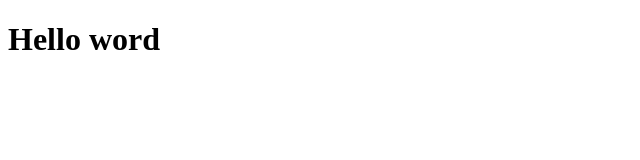
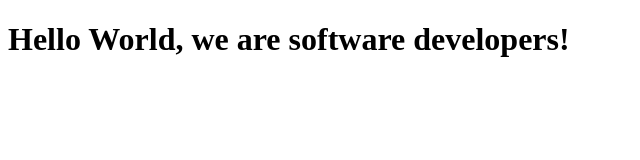
Before and after one commit to KHARCHISalahEddine/MicroverseTrials2, a plain HTML site: page index.html in a window 1280 px wide. Shown: the whole page, without its empty margins (0-640 px from the left). Drawn offline with Linux system fonts and the light colour scheme.

Commit message:
SalahEddine commit

```diff
--- a/index.html
+++ b/index.html
@@ -9,7 +9,7 @@
   <body>
     <script src="https://cdn.freecodecamp.org/testable-projects-fcc/v1/bundle.js"></script>
 
-    <h1>Hello word</h1>
+    <h1>Hello World, we are software developers!</h1>
     <script  src="js/index.js"></script>
   </body>
 </html>
```
